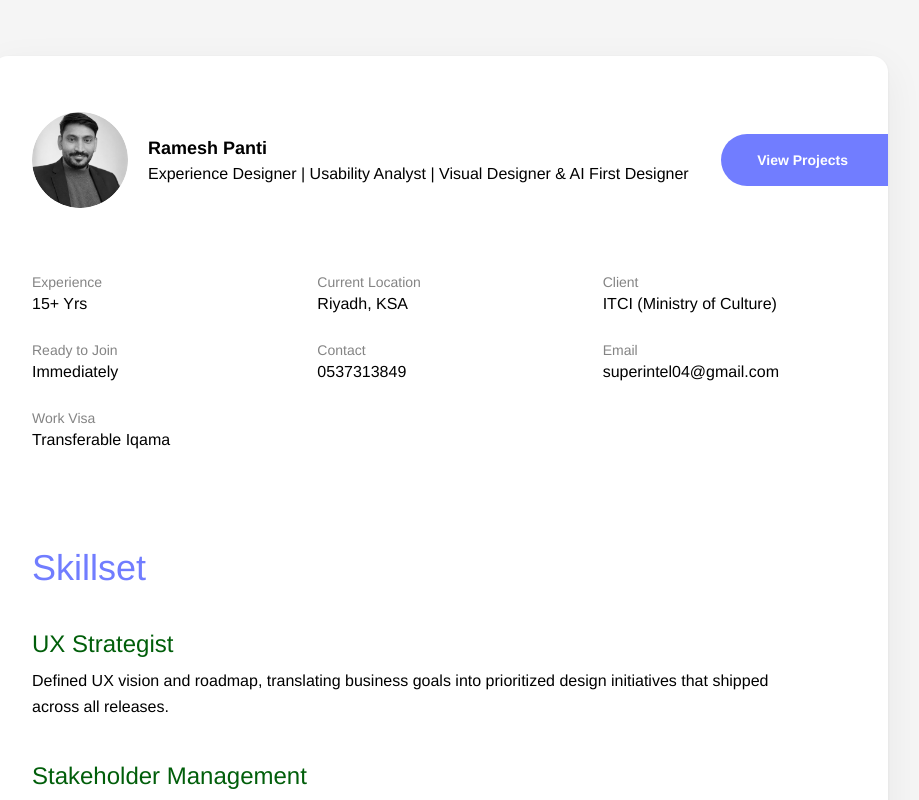
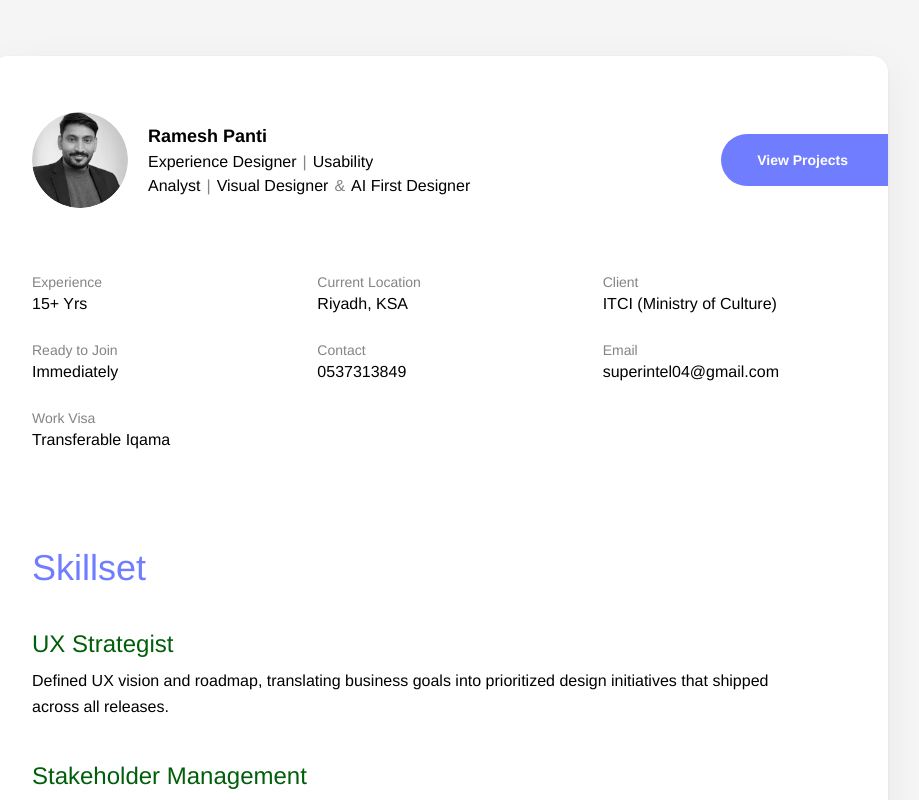
Before and after one commit to superintel04/kipe, a React (Vite) app: page / in a window 1280 px wide. Shown: the top 800 px of the page, without its empty margins (200-1119 px from the left). Built offline with nearby package versions, Linux system fonts and the light colour scheme.

Commit message:
Dim the separators in the header role line
Split the title on its | and & separators so they render in the muted
grey while the role names stay black, letting the titles carry the line.

```diff
--- a/src/components/ProfileHeader.tsx
+++ b/src/components/ProfileHeader.tsx
@@ -1,6 +1,12 @@
 import Avatar from './Avatar'
 import portrait from '@/assets/Ramesh-DP.png'
 import { profile } from '@/data/profile'
+
+/**
+ * Splits the role line on its "|" and "&" separators, keeping them as their own
+ * pieces so they can be dimmed and let the titles themselves carry the line.
+ */
+const titleParts = profile.title.split(/\s*([|&])\s*/)
 
 /**
  * Portrait + name on the left, portfolio pill on the right.
@@ -21,7 +27,15 @@ export default function ProfileHeader() {
         <div className="min-w-0">
           <p className="text-base font-bold md:text-lg">{profile.name}</p>
           <p className="text-sm font-normal text-balance md:text-base">
-            {profile.title}
+            {titleParts.map((part, index) =>
+              part === '|' || part === '&' ? (
+                <span key={`${part}-${index}`} className="mx-1.5 text-muted">
+                  {part}
+                </span>
+              ) : (
+                <span key={`${part}-${index}`}>{part}</span>
+              ),
+            )}
           </p>
         </div>
       </div>
```
